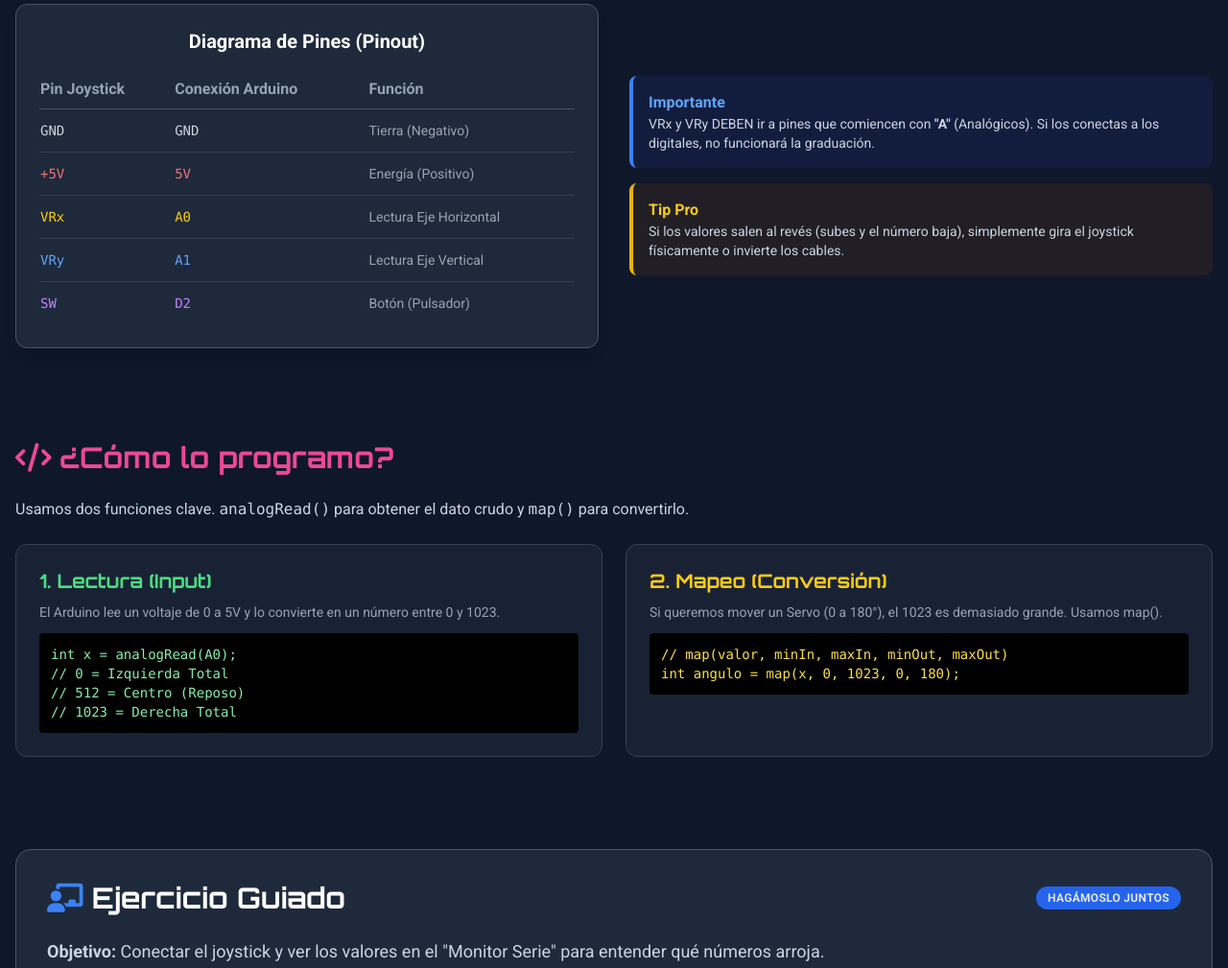
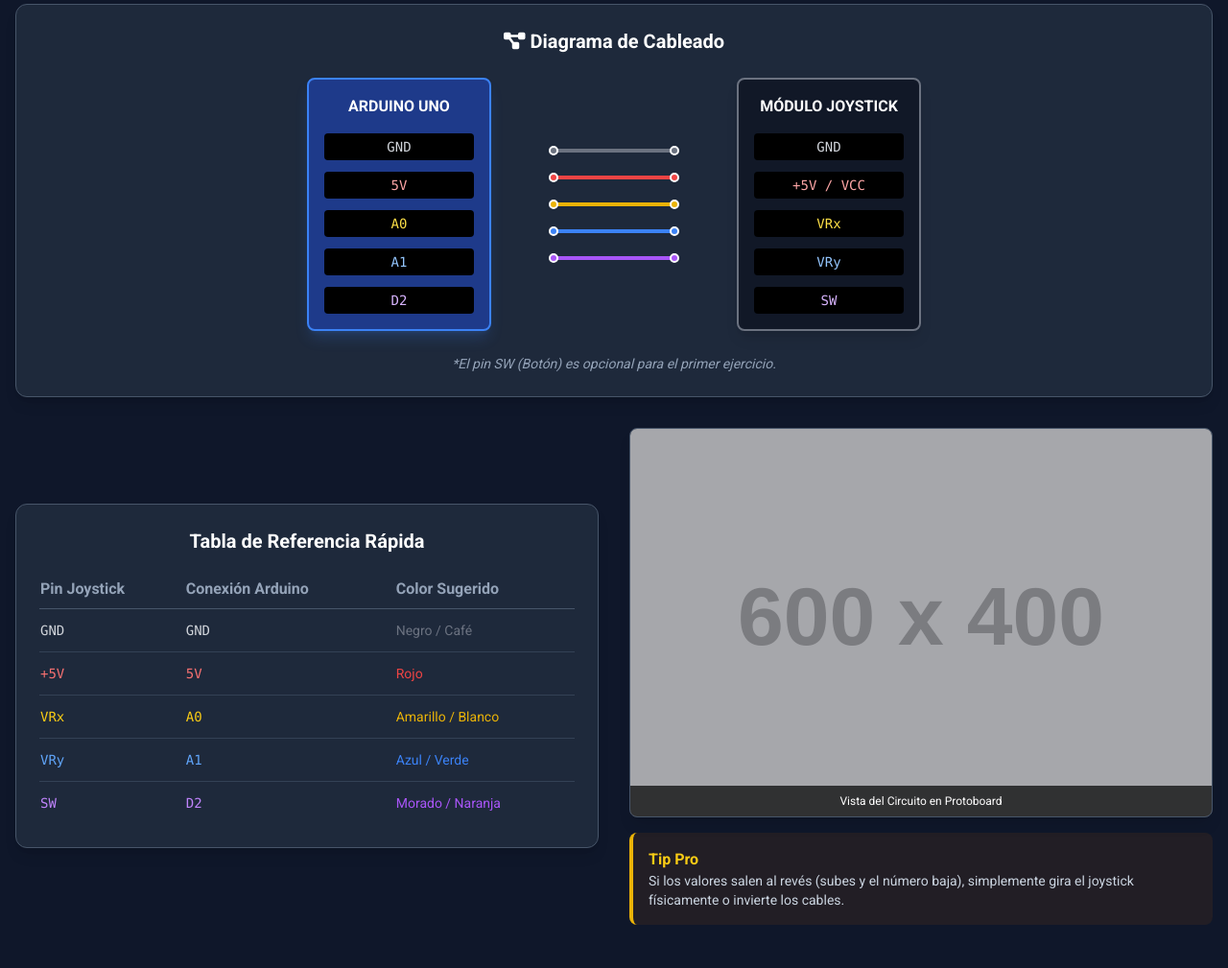
Before and after one commit to EderH2401/JoystickClass, a plain HTML site: page index.html in a window 1280 px wide. Shown: the part 1059-2068 px from the top of the page at 96% size. Drawn offline with nearby package versions, Linux system fonts and the light colour scheme; placeholder pictures from the web are drawn by us.

Commit message:
Versión 1.2.

```diff
--- a/index.html
+++ b/index.html
@@ -104,51 +104,86 @@
             <h2 class="text-3xl font-bold text-green-400 mb-8 text-center">
                 <i class="fas fa-plug"></i> Conexiones del Componente
             </h2>
+
+            <div class="bg-slate-800 p-6 rounded-xl shadow-lg border border-slate-600 mb-8">
+                 <h4 class="text-xl font-bold mb-6 text-center text-white"><i class="fas fa-project-diagram"></i> Diagrama de Cableado</h4>
+
+                 <div class="flex flex-col md:flex-row justify-center items-center gap-8 md:gap-16">
+                    <div class="bg-blue-900 p-4 rounded-lg border-2 border-blue-500 w-48 text-center shadow-lg shadow-blue-500/20">
+                        <h5 class="text-white font-bold mb-4">ARDUINO UNO</h5>
+                        <div class="space-y-3 text-sm font-mono">
+                            <div class="bg-black text-gray-300 p-1 rounded">GND</div>
+                            <div class="bg-black text-red-300 p-1 rounded">5V</div>
+                            <div class="bg-black text-yellow-300 p-1 rounded">A0</div>
+                            <div class="bg-black text-blue-300 p-1 rounded">A1</div>
+                            <div class="bg-black text-purple-300 p-1 rounded">D2</div>
+                        </div>
+                    </div>
+
+                    <div class="hidden md:flex flex-col space-y-6 w-32">
+                         <div class="wire bg-gray-500 w-full"></div> <div class="wire bg-red-500 w-full"></div>  <div class="wire bg-yellow-500 w-full"></div> <div class="wire bg-blue-500 w-full"></div>   <div class="wire bg-purple-500 w-full"></div> </div>
+
+                    <div class="bg-gray-900 p-4 rounded-lg border-2 border-gray-500 w-48 text-center shadow-lg">
+                        <h5 class="text-white font-bold mb-4">MÓDULO JOYSTICK</h5>
+                        <div class="space-y-3 text-sm font-mono">
+                            <div class="bg-black text-gray-300 p-1 rounded">GND</div>
+                            <div class="bg-black text-red-300 p-1 rounded">+5V / VCC</div>
+                            <div class="bg-black text-yellow-300 p-1 rounded">VRx</div>
+                            <div class="bg-black text-blue-300 p-1 rounded">VRy</div>
+                            <div class="bg-black text-purple-300 p-1 rounded">SW</div>
+                        </div>
+                    </div>
+                 </div>
+                 <p class="text-center text-slate-400 mt-6 text-sm"><em>*El pin SW (Botón) es opcional para el primer ejercicio.</em></p>
+            </div>
+
             <div class="grid grid-cols-1 md:grid-cols-2 gap-8 items-center">
                 <div class="bg-slate-800 p-6 rounded-xl shadow-lg border border-slate-600">
-                    <h4 class="text-xl font-bold mb-4 text-center text-white">Diagrama de Pines (Pinout)</h4>
+                    <h4 class="text-xl font-bold mb-4 text-center text-white">Tabla de Referencia Rápida</h4>
                     <table class="w-full text-left border-collapse">
                         <thead>
                             <tr class="text-slate-400 border-b border-slate-600">
                                 <th class="py-2">Pin Joystick</th>
                                 <th class="py-2">Conexión Arduino</th>
-                                <th class="py-2">Función</th>
+                                <th class="py-2">Color Sugerido</th>
                             </tr>
                         </thead>
                         <tbody class="text-sm">
                             <tr class="border-b border-slate-700">
                                 <td class="py-3 font-mono text-gray-300">GND</td>
                                 <td class="py-3 font-mono text-gray-300">GND</td>
-                                <td class="py-3 text-gray-400">Tierra (Negativo)</td>
+                                <td class="py-3 text-gray-500">Negro / Café</td>
                             </tr>
                             <tr class="border-b border-slate-700">
                                 <td class="py-3 font-mono text-red-400">+5V</td>
                                 <td class="py-3 font-mono text-red-400">5V</td>
-                                <td class="py-3 text-gray-400">Energía (Positivo)</td>
+                                <td class="py-3 text-red-500">Rojo</td>
                             </tr>
                             <tr class="border-b border-slate-700">
                                 <td class="py-3 font-mono text-yellow-400">VRx</td>
                                 <td class="py-3 font-mono text-yellow-400">A0</td>
-                                <td class="py-3 text-gray-400">Lectura Eje Horizontal</td>
+                                <td class="py-3 text-yellow-500">Amarillo / Blanco</td>
                             </tr>
                             <tr class="border-b border-slate-700">
                                 <td class="py-3 font-mono text-blue-400">VRy</td>
                                 <td class="py-3 font-mono text-blue-400">A1</td>
-                                <td class="py-3 text-gray-400">Lectura Eje Vertical</td>
+                                <td class="py-3 text-blue-500">Azul / Verde</td>
                             </tr>
                             <tr>
                                 <td class="py-3 font-mono text-purple-400">SW</td>
                                 <td class="py-3 font-mono text-purple-400">D2</td>
-                                <td class="py-3 text-gray-400">Botón (Pulsador)</td>
+                                <td class="py-3 text-purple-500">Morado / Naranja</td>
                             </tr>
                         </tbody>
                     </table>
                 </div>
 
                 <div class="space-y-4">
-                    <div class="bg-blue-900/20 p-4 rounded-lg border-l-4 border-blue-500">
-                        <h5 class="font-bold text-blue-400">Importante</h5>
-                        <p class="text-sm text-slate-300">VRx y VRy DEBEN ir a pines que comiencen con <strong>"A"</strong> (Analógicos). Si los conectas a los digitales, no funcionará la graduación.</p>
+                    <div class="rounded-lg overflow-hidden border border-slate-600 shadow-lg relative group">
+                        <img src="https://placehold.co/600x400/1e293b/white?text=Diagrama+Real+Conexiones" alt="Diagrama de conexión Joystick" class="w-full opacity-80 group-hover:opacity-100 transition">
+                        <div class="absolute bottom-0 left-0 right-0 bg-black/70 text-white text-xs p-2 text-center">
+                            Vista del Circuito en Protoboard
+                        </div>
                     </div>
                     <div class="bg-yellow-900/20 p-4 rounded-lg border-l-4 border-yellow-500">
                         <h5 class="font-bold text-yellow-400">Tip Pro</h5>
@@ -196,7 +231,7 @@
             </div>
 
             <p class="text-lg text-slate-300 mb-6">
-                <strong>Objetivo:</strong> Conectar el joystick y ver los valores en el "Monitor Serie" para entender qué números arroja.
+                <strong>Objetivo:</strong> Conectar el joystick (según el diagrama de arriba) y ver los valores en el "Monitor Serie".
             </p>
 
             <div class="code-block p-4 rounded-lg overflow-x-auto relative group">
@@ -209,7 +244,7 @@ void setup() {
 void loop() {
   int valorX = analogRead(A0); // Leemos eje X
   int valorY = analogRead(A1); // Leemos eje Y
-  int boton = digitalRead(2);  // Leemos botón (recuerda activar resistencia pullup si es necesario)
+  int boton = digitalRead(2);  // Leemos botón
 
   Serial.print("Eje X: ");
   Serial.print(valorX);
@@ -235,20 +270,43 @@ void loop() {
                     <span class="bg-red-600 text-xs font-bold px-3 py-1 rounded-full uppercase tracking-wide animate-pulse">Solo Alumnos</span>
                 </div>
 
-                <p class="text-lg text-slate-300 mb-6">
+                <div class="grid md:grid-cols-2 gap-8">
+                    <div>
+                        <p class="text-lg text-slate-300 mb-4">
                             Imagina que estás controlando la cámara de un Dron.
                             <br><br>
-                    <strong>Tu misión:</strong> Conecta <strong>1 LED</strong> (con su resistencia) al Pin 3 (PWM).
-                    Haz que la intensidad del brillo del LED cambie según muevas el Joystick hacia adelante o atrás (Eje Y).
+                            <strong>Tu misión:</strong> Conecta <strong>1 LED</strong> al Pin 3 (PWM). Haz que la intensidad del brillo cambie según muevas el Joystick (Eje Y).
                         </p>
-
                         <ul class="list-disc list-inside text-slate-400 mb-8 space-y-2">
                             <li>Palanca abajo (0) -> LED Apagado.</li>
                             <li>Palanca arriba (1023) -> LED Brillo Máximo.</li>
-                    <li><strong>Pista:</strong> <code>analogWrite</code> solo acepta valores de 0 a 255. ¡Necesitarás usar <code>map()</code>!</li>
+                            <li><strong>Pista:</strong> Usa <code>map()</code> para pasar de 0-1023 a 0-255.</li>
                         </ul>
+                    </div>
 
-                <div class="text-center">
+                    <div class="bg-black/40 p-4 rounded-xl border border-red-400/30">
+                        <h4 class="text-orange-400 font-bold mb-3 text-sm uppercase"><i class="fas fa-bolt"></i> Hardware para el Reto</h4>
+                        <div class="flex items-center justify-between text-sm mb-2">
+                            <span class="text-white">Pata Larga LED (+)</span>
+                            <i class="fas fa-long-arrow-alt-right text-gray-500"></i>
+                            <span class="text-yellow-400">Resistencia 220Ω</span>
+                            <i class="fas fa-long-arrow-alt-right text-gray-500"></i>
+                            <span class="bg-red-900 text-white px-2 rounded font-mono">PIN 3</span>
+                        </div>
+                        <div class="flex items-center justify-between text-sm">
+                            <span class="text-white">Pata Corta LED (-)</span>
+                            <i class="fas fa-long-arrow-alt-right text-gray-500"></i>
+                            <span class="text-gray-400">Directo</span>
+                            <i class="fas fa-long-arrow-alt-right text-gray-500"></i>
+                            <span class="bg-gray-700 text-white px-2 rounded font-mono">GND</span>
+                        </div>
+                        <div class="mt-4 text-center">
+                             <img src="https://placehold.co/400x150/300000/red?text=Diagrama+LED+PWM" alt="Diagrama LED" class="rounded opacity-80 border border-red-900 w-full">
+                        </div>
+                    </div>
+                </div>
+
+                <div class="text-center mt-6">
                     <button onclick="toggleSolution()" class="bg-slate-700 hover:bg-slate-600 text-slate-300 font-bold py-2 px-6 rounded border border-slate-500 transition flex items-center justify-center mx-auto gap-2">
                         <i class="fas fa-eye"></i> Ver Solución del Reto
                     </button>
--- a/styles.css
+++ b/styles.css
@@ -33,7 +33,34 @@ h1, h2, h3 {
 .spoiler-open {
     max-height: 1000px; /* Altura suficiente */
 }
-/* Animación suave para scroll */
+/* Estilos para simulación de cables */
+.wire {
+    height: 4px;
+    border-radius: 2px;
+    position: relative;
+}
+.wire::after {
+    content: '';
+    position: absolute;
+    right: -4px;
+    top: -3px;
+    width: 10px;
+    height: 10px;
+    border-radius: 50%;
+    background-color: inherit;
+    border: 2px solid white;
+}
+.wire::before {
+    content: '';
+    position: absolute;
+    left: -4px;
+    top: -3px;
+    width: 10px;
+    height: 10px;
+    border-radius: 50%;
+    background-color: inherit;
+    border: 2px solid white;
+}
 html {
     scroll-behavior: smooth;
 }
```
Lines whose indentation alone changed are shown as unchanged.
